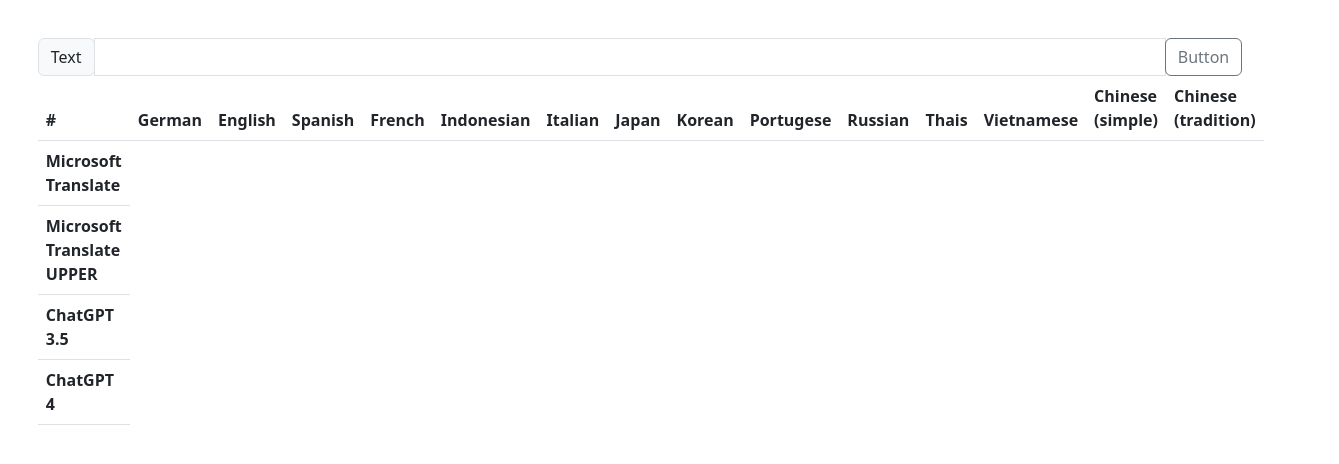
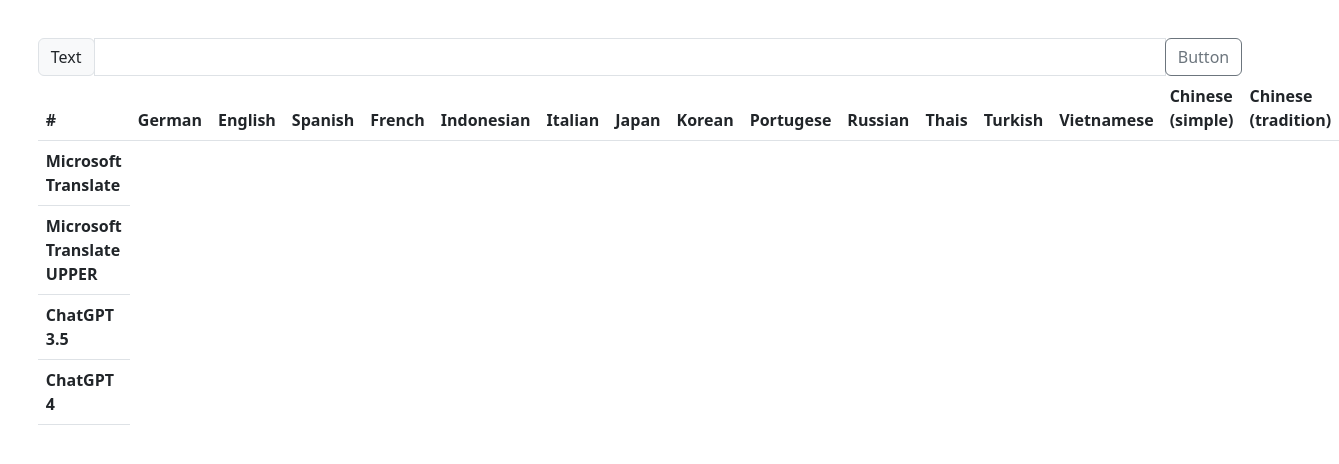
Before and after one commit to manhvu0803/BatchWebTranslator, a website: page index.html in a window 1280 px wide. Shown: the whole page, 1339 px wide, since content can reach past the window. Drawn offline with nearby package versions, Linux system fonts and the light colour scheme.

Commit message:
Add Turkish

```diff
--- a/index.html
+++ b/index.html
@@ -35,6 +35,7 @@
             <th scope="col">Portugese</th>
             <th scope="col">Russian</th>
             <th scope="col">Thais</th>
+            <th scope="col">Turkish</th>
             <th scope="col">Vietnamese</th>
             <th scope="col">Chinese &#40simple&#41</th>
             <th scope="col">Chinese &#40tradition&#41</th>
```
